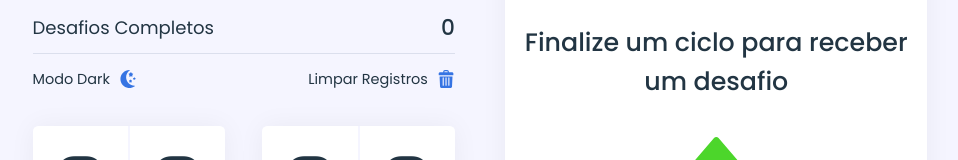
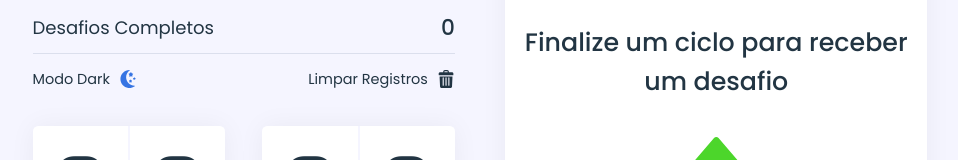
Before and after one commit to everton-dgn/pomodoro-react, a React (Create React App) app: page / in a window 1280 px wide. Shown: the part 266-426 px from the top of the page, without its empty margins (160-1118 px from the left). Built offline with nearby package versions, Linux system fonts and the light colour scheme.

Commit message:
:bento: adição de class no svg

```diff
--- a/src/components/Controls/styles.ts
+++ b/src/components/Controls/styles.ts
@@ -40,8 +40,22 @@ export const Dark = styled(DarkMode)`
 
 export const Light = styled(LightMode)`
   ${icons}
+  .colorSvg {
+    ${({ theme }) =>
+      theme.light300 &&
+      css`
+        fill: ${s.light300};
+      `}
+  }
 `
 
 export const ToClean = styled(Trash)`
   ${icons}
+  .colorSvg {
+    ${({ theme }) =>
+      theme.light300 &&
+      css`
+        fill: ${s.light300};
+      `}
+  }
 `
```
Also changed, not shown: src/assets/icons/Light.svg, src/assets/icons/ToClean.svg.
